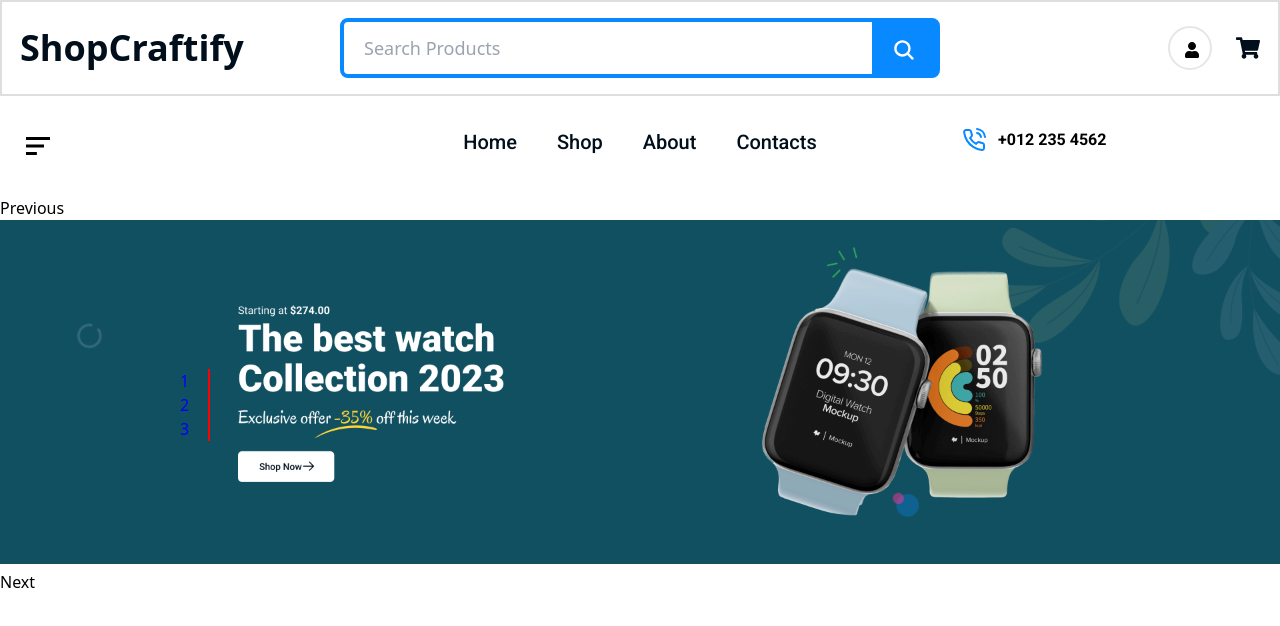
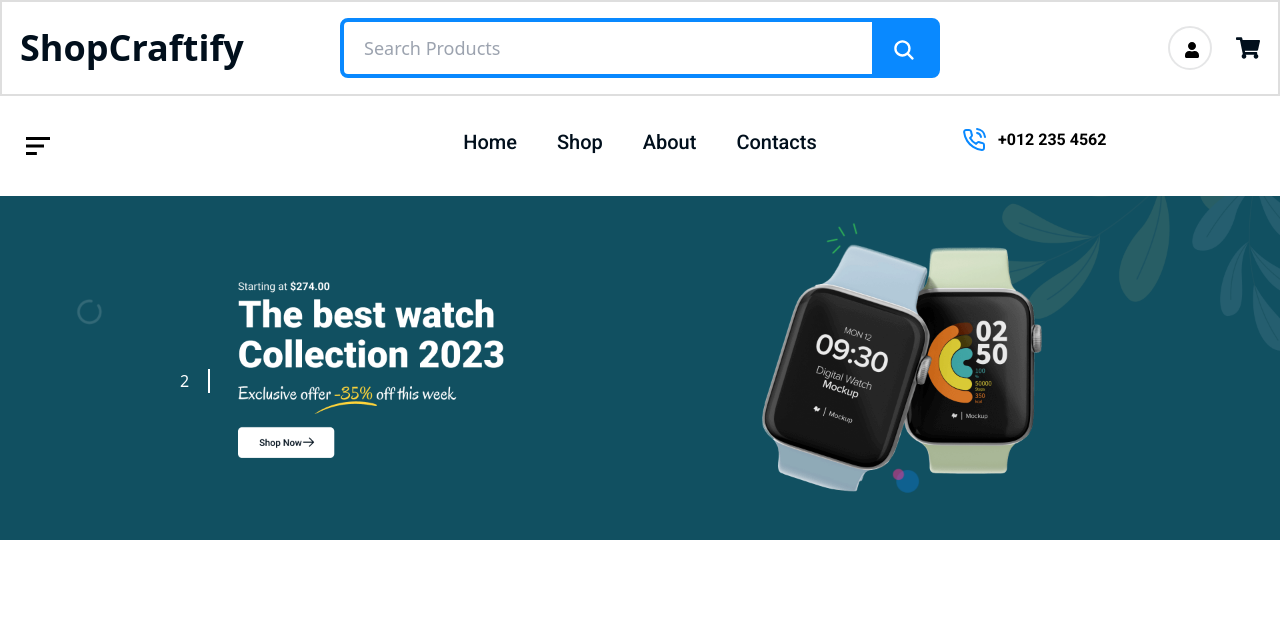
Before and after one commit to akashsarker-dev/e-commerce, a React (Vite) app: page / in a window 1280 px wide. Shown: the top 626 px of the page. Built offline with nearby package versions, Linux system fonts and the light colour scheme.

Commit message:
banner img auto play and bug fix

```diff
--- a/src/components/banner/Banner.jsx
+++ b/src/components/banner/Banner.jsx
@@ -1,58 +1,70 @@
-import React from "react";
+import React, { useState } from "react";
 import Slider from "react-slick";
-import BannerImg from "../../assets/banner.png"
+import BannerImg from "../../assets/banner.png";
 import "slick-carousel/slick/slick.css";
-// import "slick-carousel/slick/slick-theme.css";
 
 function Banner() {
+  const [currentSlide, setCurrentSlide] = useState(0);
+
   const settings = {
     dots: true,
     infinite: true,
     speed: 500,
     slidesToShow: 1,
     slidesToScroll: 1,
+    arrows: false,
+    autoplay: true,
+    autoplaySpeed: 3000,
+
+    beforeChange: (current, next) => setCurrentSlide(next),
     appendDots: dots => (
       <div
         style={{
           borderRadius: "10px",
-          padding: "10px"
-        }}
-      >
-        <ul style={{ margin: "0px",
-         display:"block",
-         position:'absolute',
-         top:"50%",
-         transform:"translateY(-50%)",
-         left:"180px"
-       }}> {dots} </ul>
+          padding: "10px",
+          background: "rgba(255, 255, 255, 0.5)",
+        }}>
+        <ul
+          style={{
+            margin: "0px",
+            display: "block",
+            position: "absolute",
+            top: "50%",
+            transform: "translateY(-50%)",
+            left: "180px"
+          }}>
+          {dots}
+        </ul>
       </div>
     ),
     customPaging: i => (
       <div
         style={{
           width: "30px",
-          color: "blue",
-          borderRight:"2px solid red"
+          font: "16px",
+          color: i === currentSlide ? "white" : "transparent",
+          borderRight: i === currentSlide ? "2px solid white" : "",
         }}>
         {i + 1}
       </div>
     )
   };
+
   return (
     <div className="slider-container mx-auto">
       <Slider {...settings}>
         <div>
-          <img className=" w-full" src={BannerImg} alt=""  />
+          <img className=" w-full" src={BannerImg} alt="" />
         </div>
         <div>
-          <img className=" w-full" src={BannerImg} alt=""  />
+          <img className=" w-full" src={BannerImg} alt="" />
         </div>
         <div>
-          <img className=" w-full" src={BannerImg} alt=""  />
+          <img className=" w-full" src={BannerImg} alt="" />
         </div>
-
       </Slider>
     </div>
   );
 }
+
 export default Banner;
--- a/src/components/navbar/Navbar.jsx
+++ b/src/components/navbar/Navbar.jsx
@@ -60,7 +60,7 @@ const Navbar = () => {
       {sidebar && (
         <div
           ref={mobileNavRef}
-          className=" w-[260px] bg-[#2D2D2D]  mt-40 ml-20 absolute top-5 left-3">
+          className=" w-[260px] bg-[#2D2D2D] z-40  mt-40 ml-20 absolute top-5 left-3">
           <ul>
             <li className=" flex items-center justify-between py-4 px-5 text-base font-roboto text-[rgba(255,255,255,0.7)] border-b-[1px] border-[#3b3b3b] ">
               Furniture <FaAngleRight></FaAngleRight>
```
